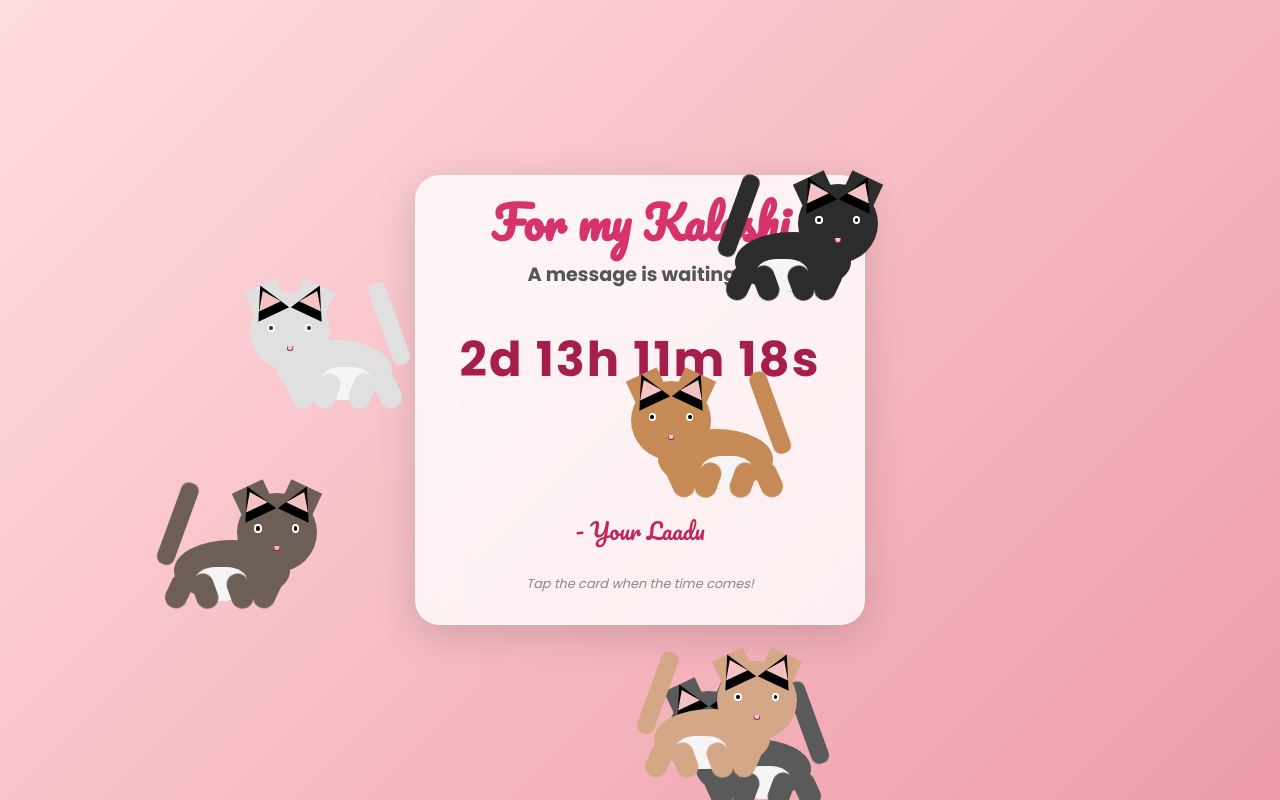
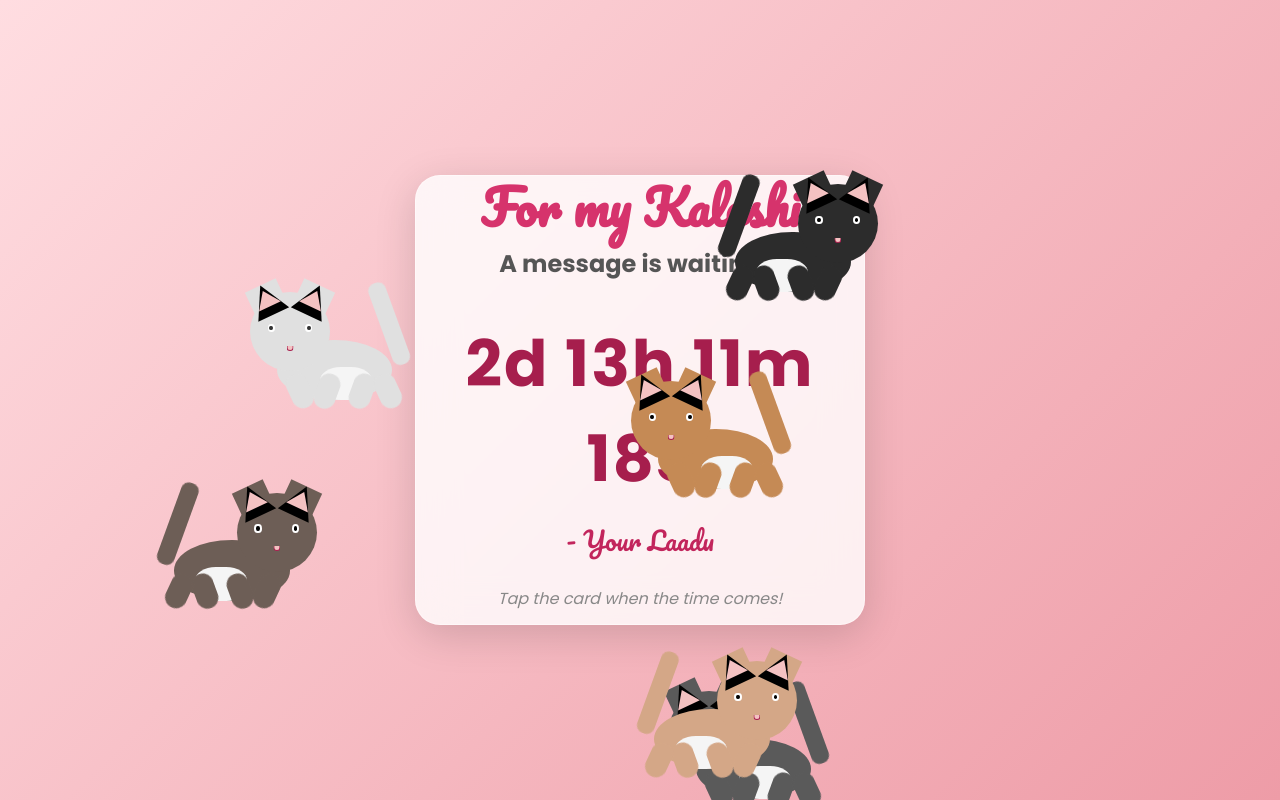
Before and after one commit to rajmaurya18110/Kaleshi-s-Birthday, a plain HTML site: page index.html in a window 1280 px wide. Drawn offline with nearby package versions, Linux system fonts and the light colour scheme; animation ran at ten frames a second.

Commit message:
Refactor responsive styles for headings and paragraphs
Updated font sizes and responsive styles for headings and paragraphs.

```diff
--- a/style.css
+++ b/style.css
@@ -118,13 +118,45 @@ body {
 }
 
 
-/* --- CONTENT STYLING --- */
-h1 { font-family: 'Pacifico', cursive; font-size: clamp(2rem, 5vw, 2.8rem); color: #d6336c; margin-bottom: 10px; line-height: 1.2; }
-h2 { font-size: clamp(1rem, 4vw, 1.2rem); color: #555; margin-bottom: 20px; }
-p { font-size: clamp(0.9rem, 2.5vw, 1.1rem); color: #333; line-height: 1.6; margin: 10px 0; }
-.signature { font-family: 'Pacifico', cursive; font-size: clamp(1.1rem, 3vw, 1.4rem); color: #c2255c; margin-top: auto; }
-#countdown { font-size: clamp(1.8rem, 8vw, 3rem); color: #a61e4d; font-weight: 700; margin: 15px 0; letter-spacing: 2px; }
-.instruction { font-size: 0.8rem; color: #888; margin-top: 15px; font-style: italic; }
+/* --- RESPONSIVE CONTENT STYLING (FIX APPLIED HERE) --- */
+h1 {
+    font-family: 'Pacifico', cursive;
+    font-size: clamp(2.2rem, 8vw, 3rem); /* Was 2rem, 5vw, 2.8rem */
+    color: #d6336c;
+    margin-bottom: 10px;
+    line-height: 1.2;
+}
+h2 {
+    font-size: clamp(1.2rem, 5vw, 1.5rem); /* Was 1rem, 4vw, 1.2rem */
+    color: #555;
+    margin-bottom: 20px;
+}
+p {
+    font-size: clamp(1rem, 4vw, 1.2rem); /* Was 0.9rem, 2.5vw, 1.1rem */
+    color: #333;
+    line-height: 1.6;
+    margin: 10px 0;
+}
+.signature {
+    font-family: 'Pacifico', cursive;
+    font-size: clamp(1.2rem, 5vw, 1.6rem); /* Was 1.1rem, 3vw, 1.4rem */
+    color: #c2255c;
+    margin-top: auto;
+}
+#countdown {
+    font-size: clamp(2.5rem, 12vw, 4rem); /* Was 1.8rem, 8vw, 3rem */
+    color: #a61e4d;
+    font-weight: 700;
+    margin: 15px 0;
+    letter-spacing: 2px;
+}
+.instruction {
+    font-size: clamp(0.8rem, 3vw, 1rem); /* Was 0.8rem */
+    color: #888;
+    margin-top: 15px;
+    font-style: italic;
+}
+
 
 .photo-container {
     width: clamp(120px, 30vw, 180px);
@@ -165,10 +197,10 @@ p { font-size: clamp(0.9rem, 2.5vw, 1.1rem); color: #333; line-height: 1.6; marg
 /* --- RESPONSIVE CSS CAT --- */
 .cat {
     position: absolute;
-    width: 20vmin; /* Responsive size */
-    height: 18vmin; /* Responsive size */
-    min-width: 110px; /* Minimum size */
-    min-height: 100px; /* Minimum size */
+    width: 20vmin;
+    height: 18vmin;
+    min-width: 110px;
+    min-height: 100px;
     transition: transform 0.2s linear, left 0.2s linear, top 0.2s linear;
     pointer-events: none;
 }
@@ -251,8 +283,8 @@ p { font-size: clamp(0.9rem, 2.5vw, 1.1rem); color: #333; line-height: 1.6; marg
 /* --- RESPONSIVE LADDOO STYLE --- */
 .laddoo {
     position: absolute;
-    width: 8vmin; /* Responsive size */
-    height: 8vmin; /* Responsive size */
+    width: 8vmin;
+    height: 8vmin;
     min-width: 45px;
     min-height: 45px;
     background: radial-gradient(circle at 30% 30%, #ffc107, #ff9800);
```
